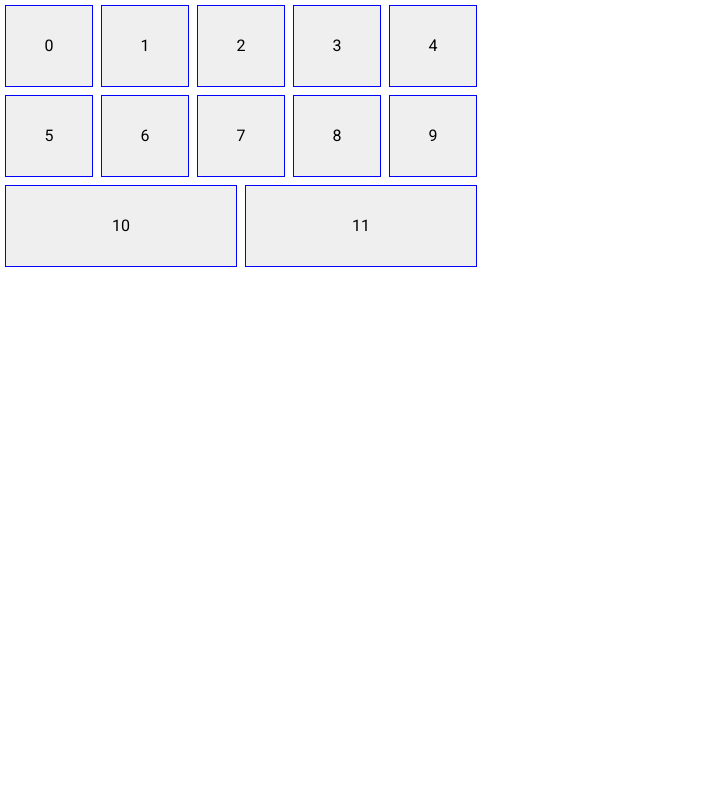
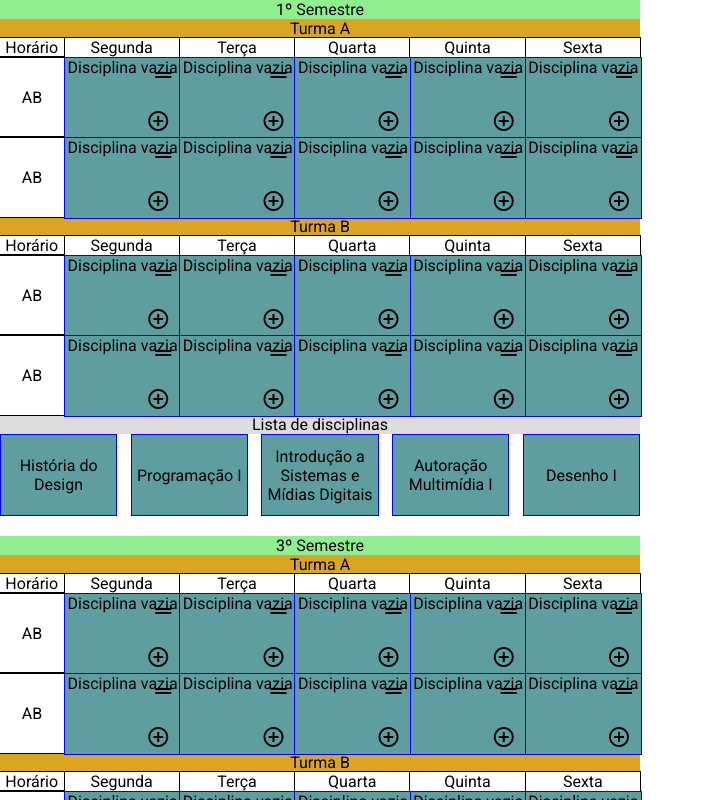
Before and after one commit to Gabrielgmb/oferta-facil, an Angular app: page / in a window 1280 px wide. Shown: the top 800 px of the page, without its empty margins (0-705 px from the left). Built offline with nearby package versions, Linux system fonts and the light colour scheme.

Commit message:
proto com checagem e expansivo

```diff
--- /dev/null
+++ b/src/app/model/table.model.ts
@@ -0,0 +1,6 @@
+export class Table{
+    id:string;
+    title: string;
+    disciplinas:any[];
+    sections:any;
+}
--- /dev/null
+++ b/src/app/pages/grid/dialog-select.html
@@ -0,0 +1,16 @@
+<h1 mat-dialog-title>Hi {{data.name}}</h1>
+<div mat-dialog-content>
+  <p>What's your favorite animal?</p>
+  <mat-form-field appearance="fill">
+    <mat-label>Favorite food</mat-label>
+    <mat-select>
+      <mat-option>
+        teste
+      </mat-option>
+    </mat-select>
+  </mat-form-field>
+</div>
+<div mat-dialog-actions>
+  <button mat-button (click)="onNoClick()">No Thanks</button>
+  <button mat-button [mat-dialog-close]="data.animal" cdkFocusInitial>Ok</button>
+</div>
--- a/src/app/pages/grid/grid.component.html
+++ b/src/app/pages/grid/grid.component.html
@@ -1,13 +1,48 @@
+<div class="container">
+    <div *ngFor="let semester of table;let i=index;" #contenedor class="table" cdkDropListGroup>
+        <div class="table-title">{{semester.title}}</div>
+        <ng-container *ngFor="let section of semester.sections;let j=index;">
+            <div class="table-body">
+                <ng-container *ngFor="let disciplina of section.rows;let y=index;">
+                    <div *ngIf="(y % 10) == 0" class="table-header">
+                        <div class="section-title">{{section.name}}</div>
+                        <div class="section-categories">
+                            <div class="header-hour">Horário</div>
+                            <div class="header">Segunda</div>
+                            <div class="header">Terça</div>
+                            <div class="header">Quarta</div>
+                            <div class="header">Quinta</div>
+                            <div class="header">Sexta</div>
+                        </div>
+                    </div>
+                    <div class="categories-hour" *ngIf="(y % 5) == 0">
+                        AB
+                    </div>
+                    <div class="categories-item" cdkDropList cdkDropListOrientation="horizontal"  [cdkDropListData]="{item:disciplina,semesterIndex:i,sectionIndex:j,rowIndex:y}" (cdkDropListDropped)="drop($event)" >
+                        <div class="inner" cdkDragBoundary=".table-body" cdkDrag>
+                            <div class="example-custom-placeholder" *cdkDragPlaceholder></div>
+                            <span *ngIf="disciplina.name">
+                                {{disciplina.name}}
+                            </span>
+                            <span *ngIf="!disciplina.name">
+                                Disciplina vazia
+                            </span>
+                            <mat-icon (click)="addTeacher(disciplina,i,j,y)" class="add">add_circle_outline</mat-icon>
+                            <mat-icon class="handle" cdkDragHandle> drag_handle</mat-icon>
+                        </div>
+                    </div>
 
-  <div #contenedor class="categories" [style.width]="option" cdkDropListGroup>
-      <ng-container *ngFor="let item of items;let i=index">
-          <div class="categories-item" cdkDropList
-      cdkDropListOrientation="horizontal"
-      [cdkDropListData]="{item:item,index:i}" (cdkDropListDropped)="drop($event)" >
-              <div class="inner"  cdkDrag>
-          <div class="example-custom-placeholder" *cdkDragPlaceholder></div>
-          {{item}}
-          </div>
-          </div>
-      </ng-container>
-  </div>
+                </ng-container>
+            </div>
+        </ng-container>
+        <div class="selection-pool">
+            <div class="pool-title">Lista de disciplinas</div>
+            <div class="list-pool" cdkDropList [cdkDropListData]="semester.disciplinas">
+                <div [cdkDragDisabled]="item.disabled"  class="inner" *ngFor="let item of semester.disciplinas" cdkDragBoundary=".table" cdkDrag>
+                    <div class="example-custom-placeholder" *cdkDragPlaceholder></div>
+                    {{item.name}}
+                </div>
+            </div>
+        </div>
+    </div>
+</div>
--- a/src/app/pages/grid/grid.component.scss
+++ b/src/app/pages/grid/grid.component.scss
@@ -1,41 +1,135 @@
-.categories {
+.container{
+  width: 100%;
+  height: 100%;
+}
+
+.table {
     display: flex;
     justify-content: space-between;
     flex-wrap: wrap;                /* NEW */
-    width:15rem;
+    width:50%;
+    margin-bottom: 20px;
+    .table-title{
+      background-color: lightgreen;
+      text-align: center;
+      width: 100%;
+    }
+    .table-body{
+      display: flex;
+      justify-content: space-between;
+      flex-wrap: wrap;
+      .table-header{
+        width: 100%;
+        .section-title{
+          background-color: goldenrod;
+          text-align: center;
+        }
+        .section-categories{
+          width: 100%;
+          text-align: center;
+          display: flex;
+          outline: 1px solid black;
+          .header-hour{
+            text-align: center;
+            width: 10%;
+            border-right: 1px solid black;
+          }
+          .header{
+            text-align: center;
+            width: 18%;
+            border-right: 1px solid black;
+          }
+          .header:last-child{
+            border-right: 0px solid;
           }
 
-  .inner
-  {
+        }
+      }
+      .categories-hour {               /* NEW */
+        background-color: transparent;
+        height: 5rem;
+        width: 10%;
+        text-align: center;
+        position:relative;
+        display: flex;
+        justify-content: center;
+        align-items: center;
+        outline: 1px solid black;
+      }
+      .categories-item {               /* NEW */
+        background-color: transparent;
+        height: 5rem;
+        width: 18%;
+        text-align: center;
+        .inner{
           width:100%;
           height:100%;
+          text-align: center;
+          background-color: cadetblue;
+          position: relative;
           border:1px solid blue;
-      text-align: center;
-    line-height: 5rem;
-      background-color: #efefef;
+          .handle{
+            position: absolute;
+            top: 5px;
+            right: 5px;
             cursor:move;
-
+          }
+          .add{
+            position: absolute;
+            bottom: 5px;
+            right: 10px;
+            cursor: pointer;
+          }
+        }
 
       }
 
-  .categories-item {
-    flex: 1 0 5rem;                 /* NEW */
-    margin: 5px;                   /* NEW */
-    background-color: transparent;
+    }
+    .selection-pool {
+      width: 100%;
+      .pool-title{
+        background-color: gainsboro;
+        text-align: center;
+      }
+      .list-pool {               /* NEW */
+        display: flex;
+        justify-content: space-between;
+        flex-wrap: wrap;
+        .inner{
+          width: 18%;
           height: 5rem;
           text-align: center;
-    line-height: 5rem;
-    position:relative;
+          background-color: cadetblue;
+          cursor:move;
+          display: flex;
+          justify-content: center;
+          align-items: center;
+          border:1px solid blue;
         }
-  .placeholder {
-    flex: 1 0 5rem;                 /* NEW */
-    margin: 5px;                   /* NEW */
-    background-color: white;
-    height: 5rem;
-    text-align: center;
-    line-height: 5rem;
-    border:1px
+
+      }
+    }
+
   }
   .cdk-drag-animating {
     transition: transform 250ms cubic-bezier(0, 0, 0.2, 1);
   }
+  .cdk-drag-placeholder {
+  opacity: 0;
+}
+.cdk-drag-preview {
+  text-align: center;
+  background-color: cadetblue;
+  border:1px solid blue;
+  .handle{
+    position: absolute;
+    top: 5px;
+    right: 5px;
+    cursor:move;
+  }
+  .add{
+    position: absolute;
+    bottom: 10px;
+    right: 10px;
+  }
+}
--- a/src/app/pages/grid/grid.component.ts
+++ b/src/app/pages/grid/grid.component.ts
@@ -1,24 +1,79 @@
-import { Component, OnInit, ViewChild } from '@angular/core';
-import { CdkDragDrop} from "@angular/cdk/drag-drop";
-
+import { Component, OnInit, ViewChild, Inject } from '@angular/core';
+import { CdkDragDrop, moveItemInArray} from "@angular/cdk/drag-drop";
+import {MatDialog, MatDialogRef, MAT_DIALOG_DATA} from '@angular/material/dialog';
+import { Diciplina } from 'src/app/model/disciplina.model';
+import { Table } from 'src/app/model/table.model';
+import { TableService } from 'src/app/services/table.service';
 @Component({
   selector: 'app-grid',
   templateUrl: './grid.component.html',
   styleUrls: ['./grid.component.scss']
 })
 export class GridComponent implements OnInit {
-  items=[0,1,2,3,4,5,6,7,8,9,10,11]
-  option="30rem"
-
-  constructor() {
+  table: Table[]=[];
+  constructor(
+    private dialog: MatDialog,
+    private tableService :TableService
+    ) {
    }
 
   ngOnInit(): void {
+    this.getTable();
+    this.listenTable();
   }
 
-  drop(event: CdkDragDrop<any>) {
-    this.items[event.previousContainer.data.index]=event.container.data.item
-    this.items[event.container.data.index]=event.previousContainer.data.item
+  getTable(){
+    this.table = this.tableService.getTable();
   }
 
+  listenTable() {
+     this.tableService.getSubjectTable().subscribe(table => {
+        this.getTable();
+     })
+   }
+
+  drop(event: CdkDragDrop<any>) {
+    if(event.previousContainer.data.length >1){
+      let actualItem = event.container.data;
+      if(!actualItem.item.name){
+        this.table[actualItem.semesterIndex].sections[actualItem.sectionIndex].rows[actualItem.rowIndex]= event.previousContainer.data[event.previousIndex];
+        this.table[actualItem.semesterIndex].disciplinas[event.previousIndex].hours=this.table[actualItem.semesterIndex].disciplinas[event.previousIndex].hours+2;
+        if(this.table[actualItem.semesterIndex].disciplinas[event.previousIndex].hours==4)
+          this.table[actualItem.semesterIndex].disciplinas[event.previousIndex].disabled=true;
+      }
+    }else{
+      let previousItem = event.previousContainer.data;
+      let actualItem = event.container.data;
+      this.table[previousItem.semesterIndex].sections[previousItem.sectionIndex].rows[previousItem.rowIndex]=event.container.data.item;
+      this.table[actualItem.semesterIndex].sections[actualItem.sectionIndex].rows[actualItem.rowIndex]=event.previousContainer.data.item;
+    }
+    localStorage.setItem('table', JSON.stringify(this.table));
+  }
+
+  addTeacher(disciplina:Diciplina,i:number,j:number){
+    const dialogRef = this.dialog.open(DialogSelect, {
+      width: '250px',
+    });
+
+    dialogRef.afterClosed().subscribe(result => {
+      console.log('The dialog was closed');
+
+     var test = result;
+    });
+  }
 }
+
+@Component({
+  selector: 'dialog-select',
+  templateUrl: 'dialog-select.html',
+})
+export class DialogSelect {
+  constructor(
+    public dialogRef: MatDialogRef<DialogSelect>,
+    @Inject(MAT_DIALOG_DATA) public data: any,
+  ) {}
+
+  onNoClick(): void {
+    this.dialogRef.close();
+  }
+}
--- /dev/null
+++ b/src/app/services/table.service.ts
@@ -0,0 +1,85 @@
+import { Injectable } from '@angular/core';
+import { Subject } from 'rxjs';
+import { Diciplina } from 'src/app/model/disciplina.model';
+
+@Injectable({
+  providedIn: 'root'
+})
+export class TableService {
+  teste=[
+    {name:'História do Design',disabled:false,hours:0},
+    {name:'Programação I',disabled:false,hours:0},
+    {name:'Introdução a Sistemas e Mídias Digitais',disabled:false,hours:0},
+    {name:'Autoração Multimídia I',disabled:false,hours:0},
+    {name:'Desenho I',disabled:false,hours:0}]
+  private table:Array<any>;
+  private tableSubject: Subject<any[]>;
+
+  constructor() {
+    this.tableSubject = new Subject<any[]>();
+    this.table = [];
+   }
+
+   public init(){
+    const table= localStorage.getItem('table');
+    if (table && table !== 'null' && table !== undefined && table !== 'undefined'&& table && table !== '') {
+        this.table = JSON.parse(table);
+        this.publishTable();
+    }else{
+      this.setTable();
+    }
+  }
+
+  private setTable() {
+    this.table =[
+      {
+        id:1,
+        title:'1º Semestre',
+        disciplinas:this.teste,
+        sections:[
+          {
+            id:1,
+            name:'Turma A',
+            rows: new Array(10).fill(new Diciplina())
+          },
+          {
+            id:2,
+            name:'Turma B',
+            rows: new Array(10).fill(new Diciplina())
+          },
+        ],
+      },
+      {
+        id:2,
+        title:'3º Semestre',
+        disciplinas:this.teste,
+        sections:[
+          {
+            id:3,
+            name:'Turma A',
+            rows: new Array(10).fill(new Diciplina())
+          },
+          {
+            id:4,
+            name:'Turma B',
+            rows: new Array(10).fill(new Diciplina())
+          },
+        ],
+      }
+
+    ];
+    this.publishTable();
+  }
+
+  private publishTable() {
+    this.tableSubject.next(this.table);
+  }
+
+  public getSubjectTable() {
+    return this.tableSubject;
+  }
+
+  public getTable() {
+    return this.table;
+  }
+}
--- a/tsconfig.json
+++ b/tsconfig.json
@@ -6,6 +6,7 @@
     "outDir": "./dist/out-tsc",
     "forceConsistentCasingInFileNames": true,
     "strict": true,
+    "strictPropertyInitialization": false,
     "noImplicitReturns": true,
     "noFallthroughCasesInSwitch": true,
     "sourceMap": true,
```
Also changed, not shown: src/app/app.component.ts (+13 -2 lines), src/app/app.module.ts (+10 -2 lines), src/app/model/disciplina.model.ts (added, +11 -0 lines), src/app/model/tableHeader.model.ts (added, +7 -0 lines), 1 other file (tests, documents, lock files or other folders). Lines whose indentation alone changed are shown as unchanged.
